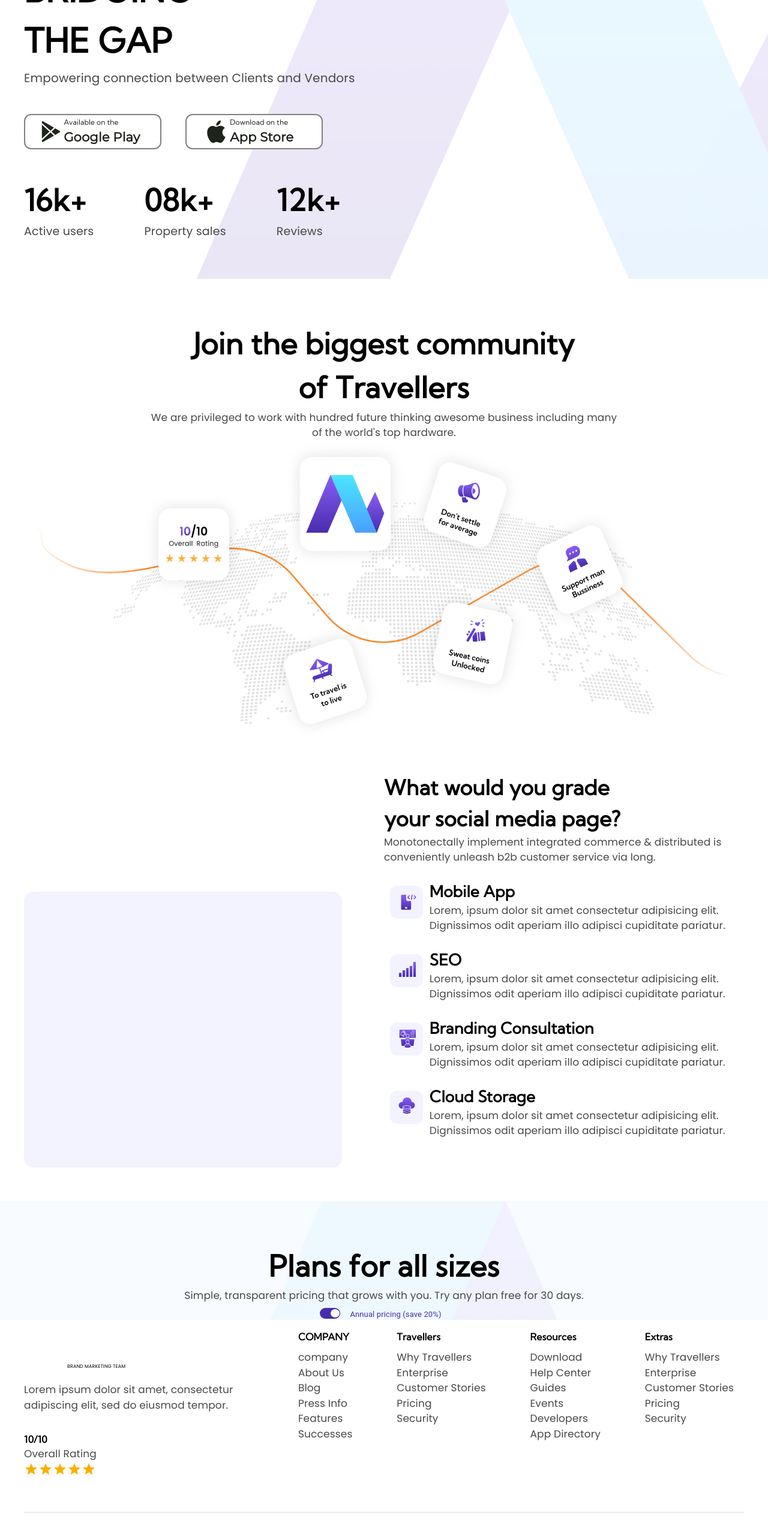
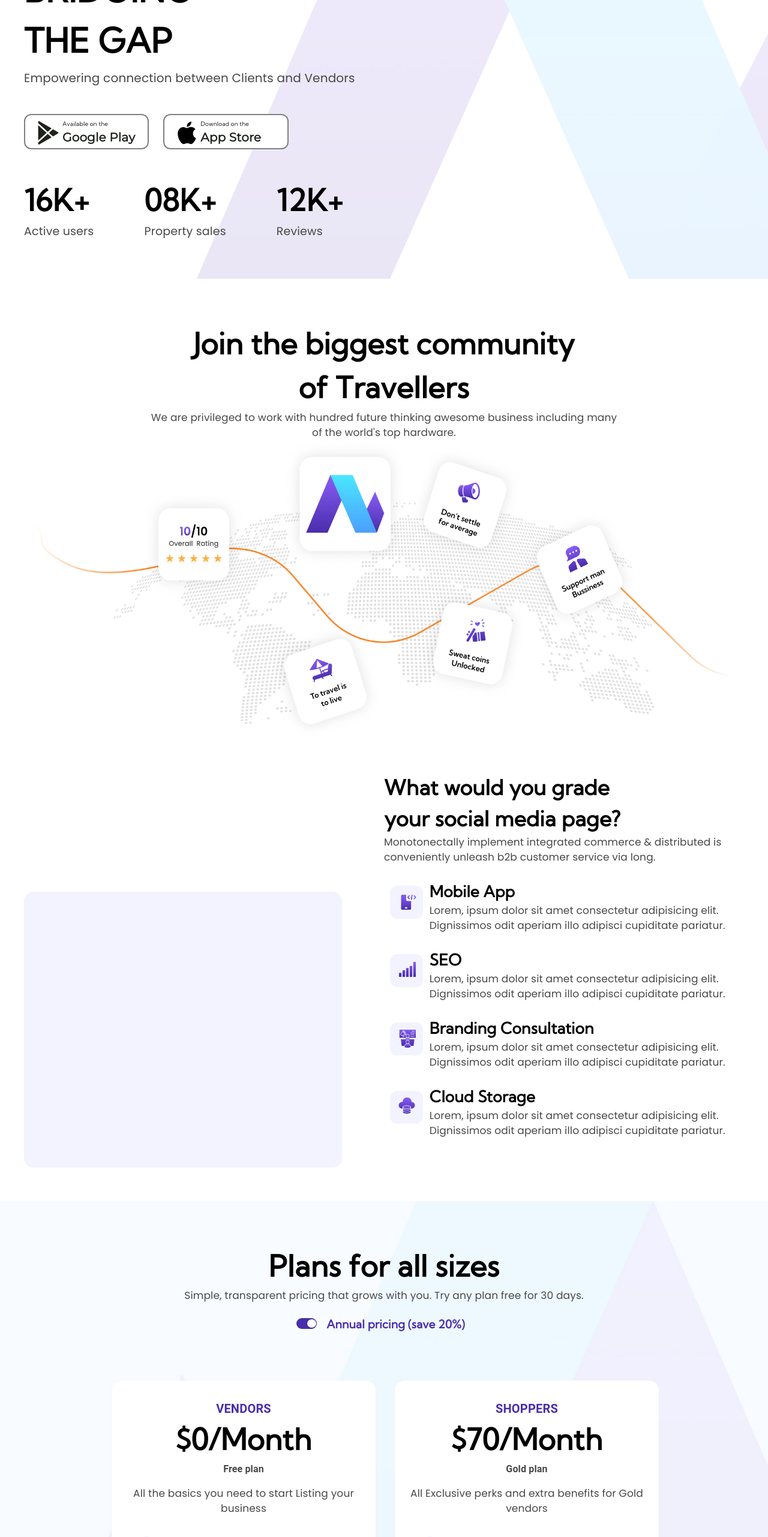
Before and after one commit to chintantis/canvas_testing, a Next.js app: page / in a window 1280 px wide. Shown: the part 234-2797 px from the top of the page at 60% size. Built offline with nearby package versions, Linux system fonts and the light colour scheme.

Commit message:
section-4

```diff
--- a/components/body/comFour.tsx
+++ b/components/body/comFour.tsx
@@ -1,9 +1,23 @@
-import { Box, FormControlLabel, Grid, styled, Switch, SwitchProps, Typography } from '@mui/material';
+import { Box, Button, FormControlLabel, Grid, styled, Switch, SwitchProps, Typography } from '@mui/material';
 import React from 'react';
 import style from "./body.module.css"
 import { Cardtext, Medium_text } from '../typography';
+import VendorCard from '../box';
+import GoldPlanCard from '../box';
 
 const ComFour = () => {
+    const item = ['Access to all basic features']
+    const right = (
+        <svg xmlns="http://www.w3.org/2000/svg" width="10" height="9" style={{ background: '#f3f3ff', borderRadius: 50, height: 15, width: 15, marginLeft: 5, padding: 6 }} viewBox="0 0 12 11" fill="none">
+            <path fill-rule="evenodd" clip-rule="evenodd" d="M10.7464 0.274437L3.58641 7.18444L1.68641 5.15444C1.33641 4.82444 0.786406 4.80444 0.386406 5.08444C-0.00359413 5.37444 -0.113594 5.88444 0.126406 6.29444L2.37641 9.95444C2.59641 10.2944 2.97641 10.5044 3.40641 10.5044C3.81641 10.5044 4.20641 10.2944 4.42641 9.95444C4.78641 9.48444 11.6564 1.29444 11.6564 1.29444C12.5564 0.374437 11.4664 -0.435563 10.7464 0.264437V0.274437Z" fill="url(#paint0_linear_6_4489)" />
+            <defs>
+                <linearGradient id="paint0_linear_6_4489" x1="5.99832" y1="0" x2="5.99832" y2="10.5044" gradientUnits="userSpaceOnUse">
+                    <stop stop-color="#8A5EF7" />
+                    <stop offset="1" stop-color="#492DAC" />
+                </linearGradient>
+            </defs>
+        </svg>
+    )
     const label = { inputProps: { 'aria-label': 'Color switch demo' } };
     const IOSSwitch = styled((props: SwitchProps) => (
         <Switch focusVisibleClassName=".Mui-focusVisible" disableRipple {...props} />
@@ -59,34 +73,42 @@ const ComFour = () => {
         <>
             <Box className={style.bgimg}>
                 <Box className='container'>
-                    <Box pt={9}>
+                    <Box pt={9} >
                         <Medium_text>
                             Plans for all sizes
                         </Medium_text>
                         <Cardtext textAlign={'center'}>Simple, transparent pricing that grows with you. Try any plan free for 30 days.</Cardtext>
-                        <Box display={'flex'} justifyContent={'center'}>
+                        <Box display={'flex'} justifyContent={'center'} mt={1.5}>
                             <FormControlLabel style={{ marginTop: 6 }}
                                 control={<IOSSwitch defaultChecked />}
                                 label=""
                             />
-                            <Typography color={'#492DAC'} paddingTop={1} fontSize={13}>Annual pricing (save 20%)</Typography>
-
+                            <Typography color={'#492DAC'} paddingTop={1} fontSize={19} fontWeight={600} fontFamily={'Kumbh Sans'}>Annual pricing (save 20%)</Typography>
                         </Box>
                     </Box>
-                    {/* <Grid container>
-                        <Grid item lg={6}>
-                            <Box height={240} width={200} sx={{ background: 'white', boxShadow: '0px 0px 3px -1px black', borderRadius: 2 }}>
-                                <Typography textAlign={'center'}>Vendors</Typography>
-                                <Medium_text>$0/Month</Medium_text>
-                            </Box>
+                    <Grid container mt={10} gap={4}>
+                        <Grid item lg={0} display={'flex'} marginLeft={4.5} justifyContent={'center'} >
+                            <GoldPlanCard
+                                title="VENDORS"
+                                price="$0/Month"
+                                planType="Free plan"
+                                description="All the basics you need to start Listing your business"
+                                features={item}
+                            />
                         </Grid>
-                        <Grid item lg={6}>
-                            <Box>
-                                <Typography>Shoppers</Typography>
-                                <Medium_text>$70/Month</Medium_text>
-                            </Box>
+                        <Grid item lg={0} marginRight={10} display={'flex'} justifyContent={'center'}>
+
+                            <GoldPlanCard
+                                title="SHOPPERS"
+                                price="$70/Month"
+                                planType="Gold plan"
+                                description="All Exclusive perks and extra benefits for Gold vendors"
+                                features={item}
+                            />
+
+
                         </Grid>
-                    </Grid> */}
+                    </Grid>
                 </Box>
             </Box>
         </>
--- /dev/null
+++ b/components/box.tsx
@@ -0,0 +1,54 @@
+import React from 'react';
+import { Box, Grid, Typography } from '@mui/material';
+import { Cardtext, Medium_text } from './typography';
+
+interface GoldPlanCardProps {
+    title: string;
+    price: string;
+    planType: string;
+    description: string;
+    features: string[];
+}
+const item = ['Access to all basic features']
+const GoldPlanCard: React.FC<GoldPlanCardProps> = ({ title, price, planType, description, features }) => {
+    const right = (
+        <svg xmlns="http://www.w3.org/2000/svg" width="10" height="9" style={{ background: '#f3f3ff', borderRadius: 50, marginRight: 10, height: 15, width: 15, marginLeft: 5, padding: 6 }} viewBox="0 0 12 11" fill="none">
+            <path fillRule="evenodd" clipRule="evenodd" d="M10.7464 0.274437L3.58641 7.18444L1.68641 5.15444C1.33641 4.82444 0.786406 4.80444 0.386406 5.08444C-0.00359413 5.37444 -0.113594 5.88444 0.126406 6.29444L2.37641 9.95444C2.59641 10.2944 2.97641 10.5044 3.40641 10.5044C3.81641 10.5044 4.20641 10.2944 4.42641 9.95444C4.78641 9.48444 11.6564 1.29444 11.6564 1.29444C12.5564 0.374437 11.4664 -0.435563 10.7464 0.264437V0.274437Z" fill="url(#paint0_linear_6_4489)" />
+            <defs>
+                <linearGradient id="paint0_linear_6_4489" x1="5.99832" y1="0" x2="5.99832" y2="10.5044" gradientUnits="userSpaceOnUse">
+                    <stop stopColor="#8A5EF7" />
+                    <stop offset="1" stopColor="#492DAC" />
+                </linearGradient>
+            </defs>
+        </svg>
+    );
+
+    return (
+        <Grid item lg={6} >
+            <Box height={620} width={440} sx={{ background: 'white', boxShadow: '0px 0px 3px -1px #e4e1e1', borderRadius: 4, marginBottom: 9 }}>
+                <Typography textAlign={'center'} color={'#492DAC'} fontSize={20} fontWeight={600} pt={4}>{title}</Typography>
+                <Medium_text>{price}</Medium_text>
+                <Typography textAlign={'center'} color={'#474747'} fontWeight={600}>
+                    {planType}
+                </Typography>
+                <Cardtext textAlign={'center'} pt={2}>{description}</Cardtext>
+                <Box>
+                    <Box sx={{ marginLeft: 5, marginTop: 3 }}>
+                        {item.map((item) => (
+                            Array.from({ length: 5 }).map((_, index) => (
+                                <Cardtext key={`${item}-${index}`} sx={{ color: '#474747', fontWeight: 400, textAlign: 'left', padding: '9px 0' }}>
+                                    {right}  {item}
+                                </Cardtext>
+                            ))
+                        ))}
+                    </Box>
+                    <Box>
+                        <button className='button' style={{ margin: '31px 34px', padding: '10px 138px', whiteSpace: 'nowrap' }}>GET STARTED</button>
+                    </Box>
+                </Box>
+            </Box>
+        </Grid>
+    );
+}
+
+export default GoldPlanCard;
--- /dev/null
+++ b/components/button.tsx
@@ -0,0 +1,39 @@
+import React from 'react';
+import { Box, Grid, Typography } from '@mui/material';
+
+// Define the props interface
+interface GooglePlayBadgeProps {
+    icon: React.ReactNode;
+    preText: string;
+    mainText: string;
+}
+
+const GooglePlayBadge: React.FC<GooglePlayBadgeProps> = ({ icon, preText, mainText }) => {
+    return (
+        <Grid
+            border={'2px solid gray'}
+            sx={{ background: 'white' }}
+            borderRadius={3}
+            item
+            lg={5}
+            height={59}
+            mr={3}
+        >
+            <Box display={'flex'} p={'7px 15px'}>
+                <Box display={"flex"} alignItems={"center"}>
+                    {icon}
+                </Box>
+                <Box color={'#1E231C'}>
+                    <Typography fontSize={10} fontFamily={'Kumbh Sans'} fontWeight={100}>
+                        {preText}
+                    </Typography>
+                    <Typography fontSize={20} fontWeight={600} whiteSpace={'nowrap'} fontFamily="'Montserrat', sans-serif">
+                        {mainText}
+                    </Typography>
+                </Box>
+            </Box>
+        </Grid>
+    );
+};
+
+export default GooglePlayBadge;
--- a/components/headerr/header.tsx
+++ b/components/headerr/header.tsx
@@ -8,6 +8,7 @@ import AppleIcon from '@mui/icons-material/Apple';
 import '@fontsource/kumbh-sans';
 import '@fontsource/poppins';
 import '@fontsource/montserrat';
+import GooglePlayBadge from "../button";
 
 const Header = () => {
   const navItems = ['Home', 'About', 'investors', 'Contact'];
@@ -17,7 +18,7 @@ const Header = () => {
     </svg>
   )
   const icon = (
-    <svg fill="none" height="35" viewBox="0 0 15 15" width="42" style={{ marginLeft: 19 }} xmlns="http://www.w3.org/2000/svg"><path d="M1.25097 0.0664289C1.40622 -0.0227402 1.59729 -0.0220988 1.75194 0.0681106L9.59402 4.64266L7.16668 6.82726L1 1.27725V0.5C1 0.320967 1.09572 0.155598 1.25097 0.0664289Z" fill="#1E231C" /><path d="M1 2.62262V12.3773L6.41925 7.49994L1 2.62262Z" fill="#1E231C" /><path d="M1 13.7226V14.5C1 14.679 1.09572 14.8444 1.25097 14.9336C1.40622 15.0227 1.59729 15.0221 1.75194 14.9319L9.59409 10.3573L7.16668 8.17262L1 13.7226Z" fill="#1E231C" /><path d="M10.5011 9.82822L13.7519 7.93189C13.9055 7.84228 14 7.67783 14 7.5C14 7.32217 13.9055 7.15772 13.7519 7.06811L10.501 5.17173L7.9141 7.49994L10.5011 9.82822Z" fill="#1E231C" />
+    <svg fill="none" height="39" viewBox="0 0 15 15" width="47" xmlns="http://www.w3.org/2000/svg"><path d="M1.25097 0.0664289C1.40622 -0.0227402 1.59729 -0.0220988 1.75194 0.0681106L9.59402 4.64266L7.16668 6.82726L1 1.27725V0.5C1 0.320967 1.09572 0.155598 1.25097 0.0664289Z" fill="#1E231C" /><path d="M1 2.62262V12.3773L6.41925 7.49994L1 2.62262Z" fill="#1E231C" /><path d="M1 13.7226V14.5C1 14.679 1.09572 14.8444 1.25097 14.9336C1.40622 15.0227 1.59729 15.0221 1.75194 14.9319L9.59409 10.3573L7.16668 8.17262L1 13.7226Z" fill="#1E231C" /><path d="M10.5011 9.82822L13.7519 7.93189C13.9055 7.84228 14 7.67783 14 7.5C14 7.32217 13.9055 7.15772 13.7519 7.06811L10.501 5.17173L7.9141 7.49994L10.5011 9.82822Z" fill="#1E231C" />
     </svg>
   );
   return (
@@ -53,49 +54,28 @@ const Header = () => {
               </Box>
               <Typography fontSize={20} whiteSpace={'nowrap'} color={'#474747'} lineHeight={2} fontFamily={'Poppins'}>Empowering  connection between Clients and Vendors</Typography>
               <Grid container mt={5}>
-                <Grid border={'2px solid gray'} sx={{ background: 'white' }} borderRadius={3} item lg={5.5} height={59}>
-                  <Box display={'flex'} p={0.4}>
-                    <Box display={"flex"} alignItems={"center"} >
-                      {icon}
-                    </Box>
-                    <Box color={'#1E231C'}>
-                      <Typography fontSize={12} fontFamily={'Kumbh Sans'} fontWeight={100}>
-                        Available on the
-                      </Typography>
-                      <Typography fontSize={21} fontWeight={600} fontFamily="'Montserrat', sans-serif">
-                        Google Play
-                      </Typography>
-                    </Box>
-                  </Box>
-                </Grid>
-                <Grid border={'2px solid gray'} sx={{ background: 'white' }} borderRadius={3} item lg={5.5} ml={5} height={59}>
-                  <Box display={'flex'} p={0.4}>
-                    <Box display={"flex"} alignItems={"center"} >
-                      <AppleIcon sx={{ fontSize: 45, ml: 3, color: '#1E231C' }} />
-                    </Box>
-                    <Box color={'#1E231C'}>
-                      <Typography fontSize={12} fontFamily={'Kumbh Sans'} fontWeight={100}>
-                        Download on the
-                      </Typography>
-                      <Typography fontSize={21} fontWeight={600} fontFamily="'Montserrat', sans-serif">
-                        App Store
-                      </Typography>
-                    </Box>
-                  </Box>
-                </Grid>
-
+                <GooglePlayBadge
+                  icon={icon}
+                  preText="Available on the"
+                  mainText="Google Play"
+                />
+                <GooglePlayBadge
+                  icon={<AppleIcon style={{ fontSize: 45 }} />}
+                  preText="Download on the"
+                  mainText="App Store"
+                />
               </Grid>
               <Box display="flex" gap={10.5} mt={6} pb={8}>
                 <Box>
-                  <Medium_text2>16k+</Medium_text2>
-                  <Cardtext sx={{ fontSize: 19 }}>Active users</Cardtext>
+                  <Medium_text2>16K+</Medium_text2>
+                  <Cardtext sx={{ fontSize: 19, whiteSpace: 'nowrap' }} >Active users</Cardtext>
                 </Box>
                 <Box>
-                  <Medium_text2>08k+</Medium_text2>
-                  <Cardtext sx={{ fontSize: 19 }}>Property sales</Cardtext>
+                  <Medium_text2>08K+</Medium_text2>
+                  <Cardtext sx={{ fontSize: 19, whiteSpace: 'nowrap' }}>Property sales</Cardtext>
                 </Box>
                 <Box>
-                  <Medium_text2>12k+</Medium_text2>
+                  <Medium_text2>12K+</Medium_text2>
                   <Cardtext sx={{ fontSize: 19 }}>Reviews</Cardtext>
                 </Box>
               </Box>
--- a/components/typography.tsx
+++ b/components/typography.tsx
@@ -39,7 +39,6 @@ export const Medium_text3 = styled(Typography)(({ }) => ({
 export const Cardtext = styled(Typography)(({ }) => ({
   color: '#474747',
   fontSize: "17px",
-  whiteSpace:'nowrap',
   fontWeight: 500,
   fontFamily: "Poppins",
 }));
```
